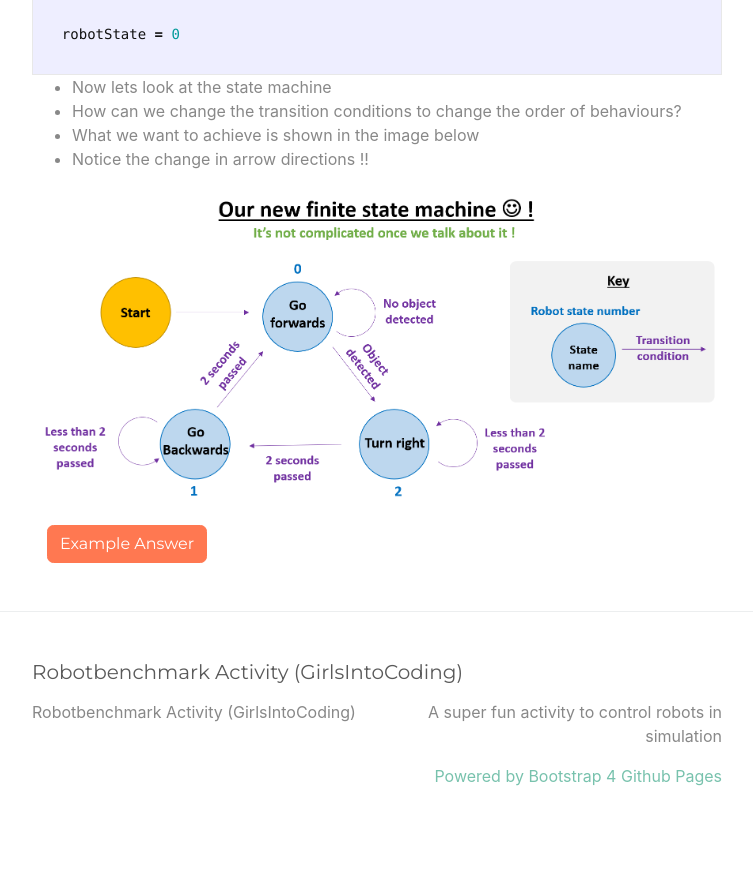
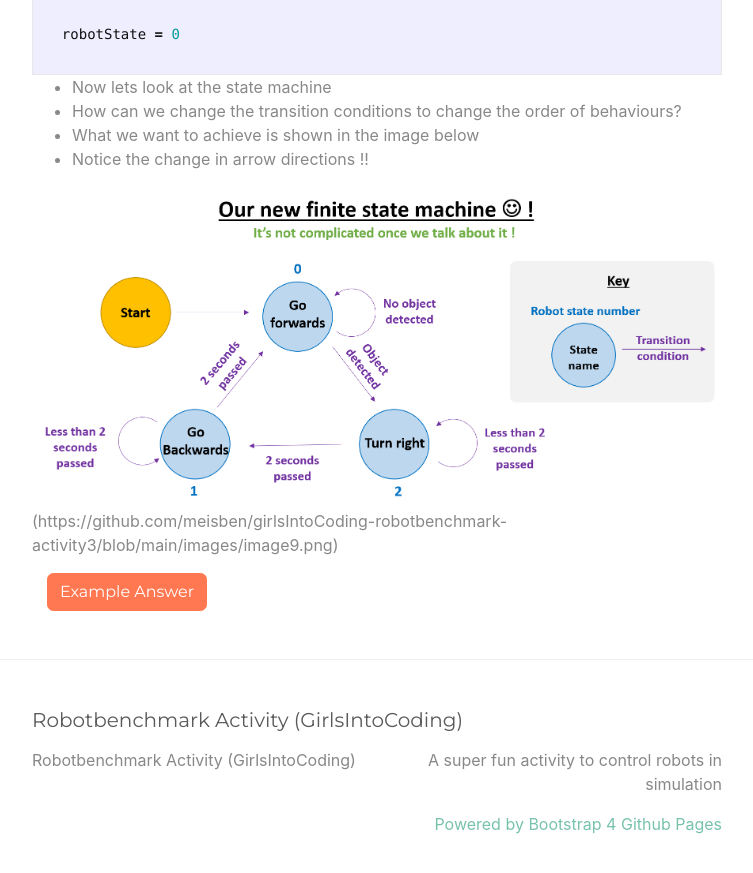
Before and after one commit to meisben/girlsIntoCoding-robotbenchmark-activity3, a Jekyll site: the page built from index.md, in a window 1280 px wide and 900 px high, scrolled down 12935 px. Shown: the top 873 px of the window, without its empty margins (263-1016 px from the left). Built offline with Jekyll 4.4.1, drawn with Linux system fonts in a browser that asks for light colours; before the commit the page ends 13787 px from its top, so only the background shows below that.

Commit message:
Update index.md

```diff
--- a/index.md
+++ b/index.md
@@ -1147,7 +1147,7 @@ def robotSpin():
 * What we want to achieve is shown in the image below
 * Notice the change in arrow directions !!
 
-![image9](images/image9.png)
+![image9](images/image9.png)(https://github.com/meisben/girlsIntoCoding-robotbenchmark-activity3/blob/main/images/image9.png)
 
 
 <div class="container">
```
